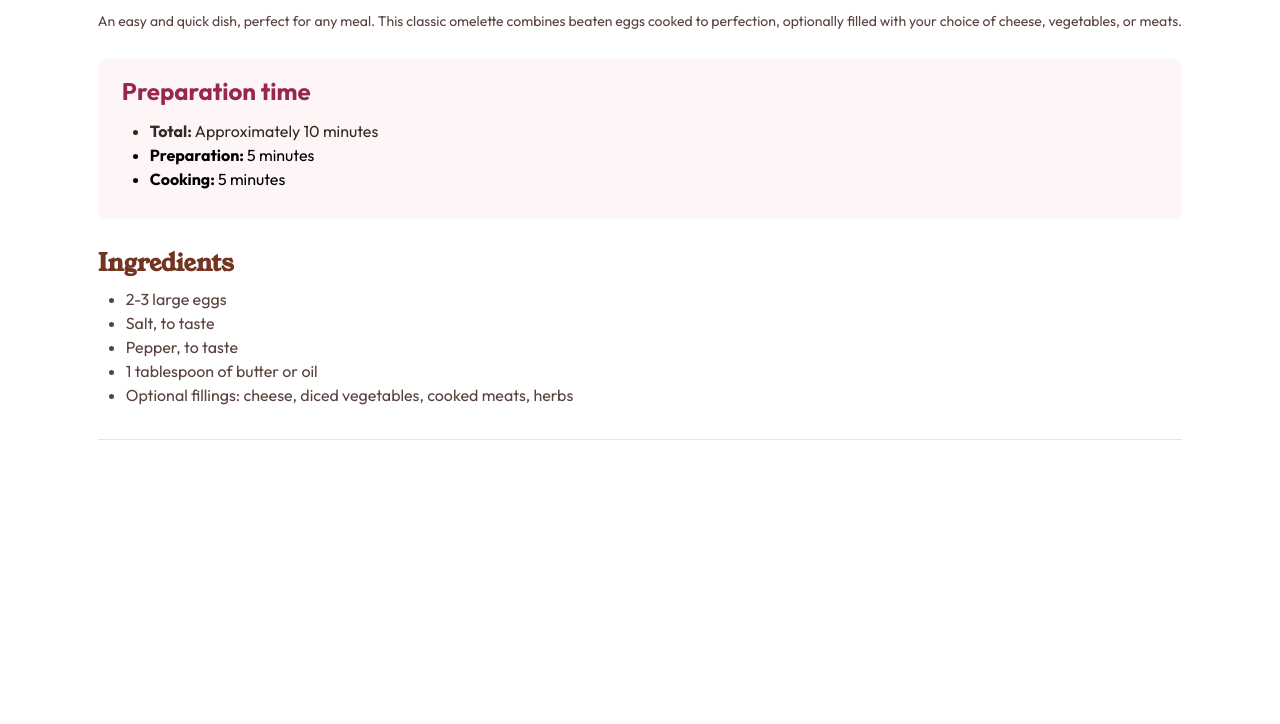
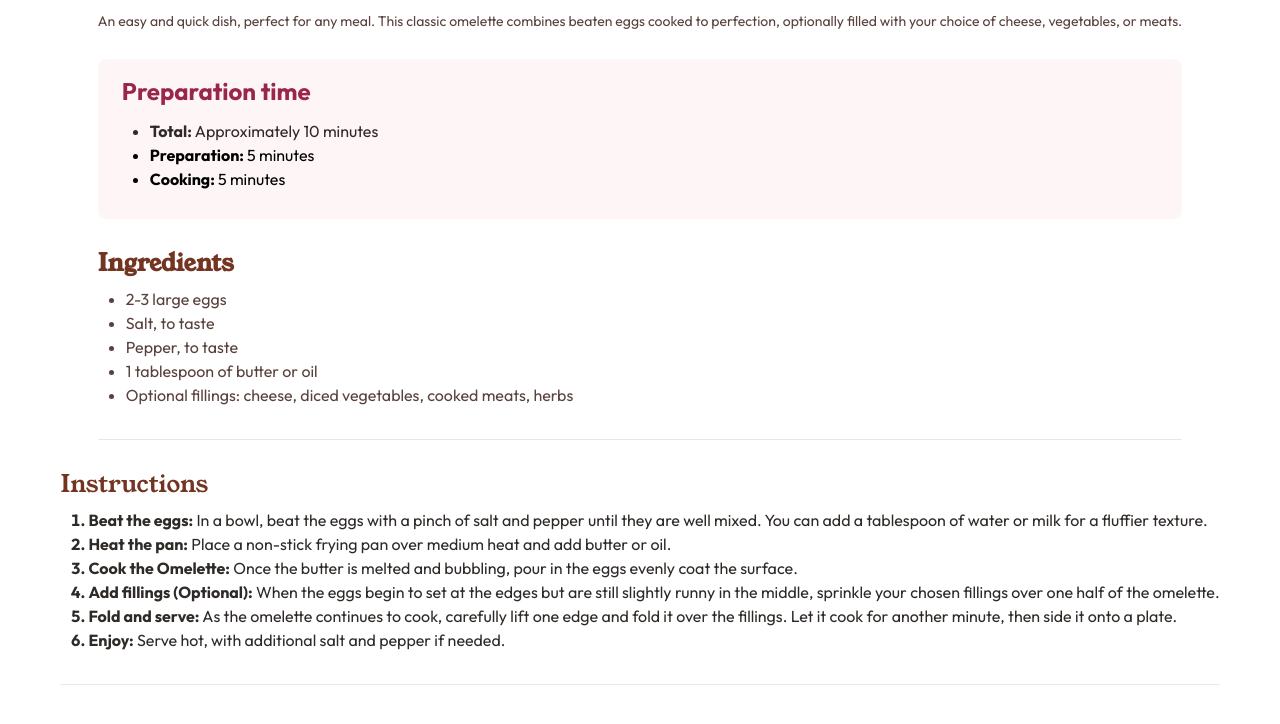
Before and after one commit to manishsindur/Recipe_page, a website: page index.html in a window 1280 px wide. Shown: the part 666-1390 px from the top of the page. Drawn offline with nearby package versions, Linux system fonts and the light colour scheme; files that its build step writes are made by us from their sources.

Commit message:
Refactor index.html for improved readability and add cooking instructions section

```diff
--- a/index.html
+++ b/index.html
@@ -16,15 +16,15 @@
   <body class="font-Outfit_sansserif">
     <header>
       <img
-				class="w-screen h-1/3"
+        class="h-1/3 w-screen"
         src="images/image-omelette.jpeg"
         alt="header_img"
       />
     </header>
-		<main class="flex justify-center items-center m-7">
-			<section class="h-screen mt-3">
+    <main class="m-7 flex flex-col items-center justify-center">
+      <section class="mt-3">
         <div>
-					<h1 class="font-Young_Serif text-3xl mb-4 text-WengeBrown">
+          <h1 class="mb-4 font-Young_Serif text-3xl text-WengeBrown">
             Simple Omelette Recipe
           </h1>
           <p class="font-Outfit_sansserif text-sm text-WengeBrown">
@@ -33,12 +33,12 @@
             your choice of cheese, vegetables, or meats.
           </p>
         </div>
-				<div class="bg-RoseWhite rounded-lg p-4 mt-7 h-40">
-					<h3 class="text-DarkRaspberry text-2xl font-bold ml-2 mb-3">
+        <div class="mt-7 h-40 rounded-lg bg-RoseWhite p-4">
+          <h3 class="mb-3 ml-2 text-2xl font-bold text-DarkRaspberry">
             Preparation time
           </h3>
           <ul class="ml-9">
-						<li class="list-disc text-DarkCharcoal font-bold">
+            <li class="list-disc font-bold text-DarkCharcoal">
               Total: <span class="font-normal">Approximately 10 minutes</span>
             </li>
             <li class="list-disc font-bold">
@@ -50,7 +50,7 @@
           </ul>
         </div>
         <div class="mt-7">
-					<h2 class="text-Nutmeg font-bold text-2xl font-Young_Serif mb-2">
+          <h2 class="mb-2 font-Young_Serif text-2xl font-bold text-Nutmeg">
             Ingredients
           </h2>
           <ul class="ml-7 list-disc">
@@ -60,13 +60,57 @@
             <li class="text-base text-WengeBrown">
               1 tablespoon of butter or oil
             </li>
-						<li class="list-disc text-WengeBrown text-base">
+            <li class="text-base text-WengeBrown">
               Optional fillings: cheese, diced vegetables, cooked meats, herbs
             </li>
           </ul>
         </div>
         <hr class="mt-8" />
       </section>
+      <section class="mt-7">
+        <h2 class="mb-2 font-Young_Serif text-2xl text-Nutmeg">Instructions</h2>
+        <ol class="ml-7 list-decimal font-bold text-DarkCharcoal">
+          <li>
+            Beat the eggs:<span class="font-normal">
+              In a bowl, beat the eggs with a pinch of salt and pepper until
+              they are well mixed. You can add a tablespoon of water or milk for
+              a fluffier texture.</span
+            >
+          </li>
+          <li>
+            Heat the pan:<span class="font-normal">
+              Place a non-stick frying pan over medium heat and add butter or
+              oil.</span
+            >
+          </li>
+          <li>
+            Cook the Omelette:<span class="font-normal">
+              Once the butter is melted and bubbling, pour in the eggs evenly
+              coat the surface.</span
+            >
+          </li>
+          <li>
+            Add fillings (Optional):<span class="font-normal">
+              When the eggs begin to set at the edges but are still slightly
+              runny in the middle, sprinkle your chosen fillings over one half
+              of the omelette.</span
+            >
+          </li>
+          <li>
+            Fold and serve:<span class="font-normal">
+              As the omelette continues to cook, carefully lift one edge and
+              fold it over the fillings. Let it cook for another minute, then
+              side it onto a plate.</span
+            >
+          </li>
+          <li>
+            Enjoy:<span class="font-normal">
+              Serve hot, with additional salt and pepper if needed.</span
+            >
+          </li>
+        </ol>
+        <hr class="mt-8" />
+      </section>
     </main>
   </body>
 </html>
```
Lines whose indentation alone changed are shown as unchanged.
